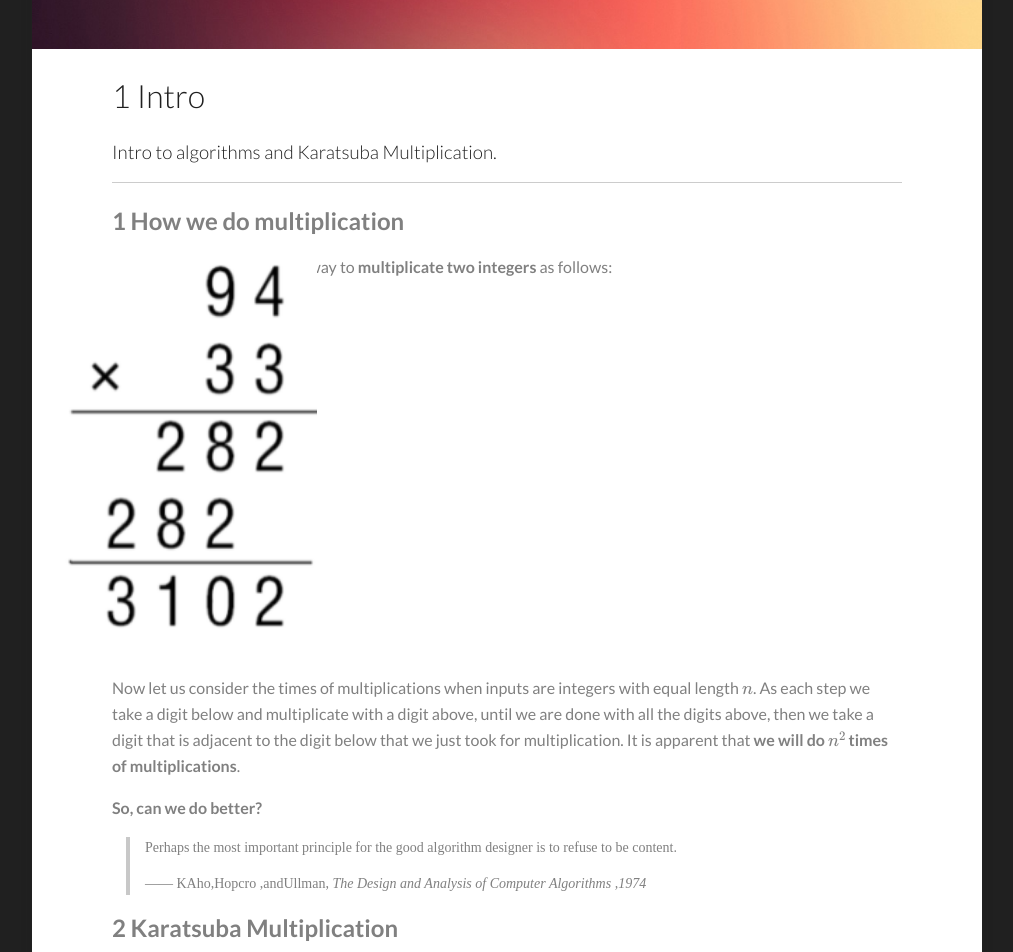
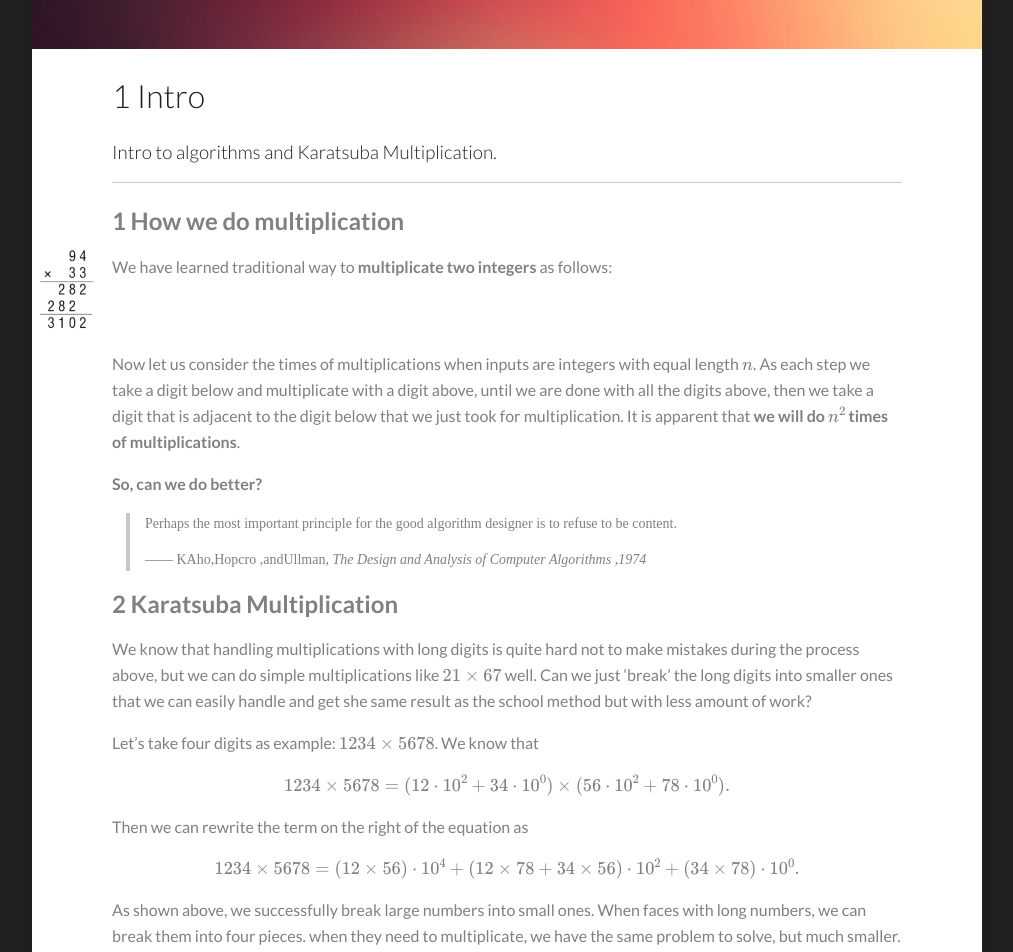
Before and after one commit to hrjtju/hrjtju.github.io, a Jekyll site: the page built from _posts/2022-08-06-1-Intro.md, in a window 1280 px wide. Shown: the part 708-1660 px from the top of the page, without its empty margins (133-1146 px from the left). Built offline with Jekyll 4.4.1, drawn with Linux system fonts in a browser that asks for light colours; formulas are drawn with MathJax 3.

Commit message:
Update 2022-08-06-1-Intro.md

```diff
--- a/_posts/2022-08-06-1-Intro.md
+++ b/_posts/2022-08-06-1-Intro.md
@@ -17,7 +17,7 @@ We have learned traditional way to **multiplicate two integers** as follows:
 
 
 <div class="featured-image">
-    <img src="/images/2022-08-06/image-20220806192109803.png" style="width:30%">
+    <img src="/images/2022-08-06/image-20220806192109803.png"  style="zoom:30%">
 </div>
 
 
```
